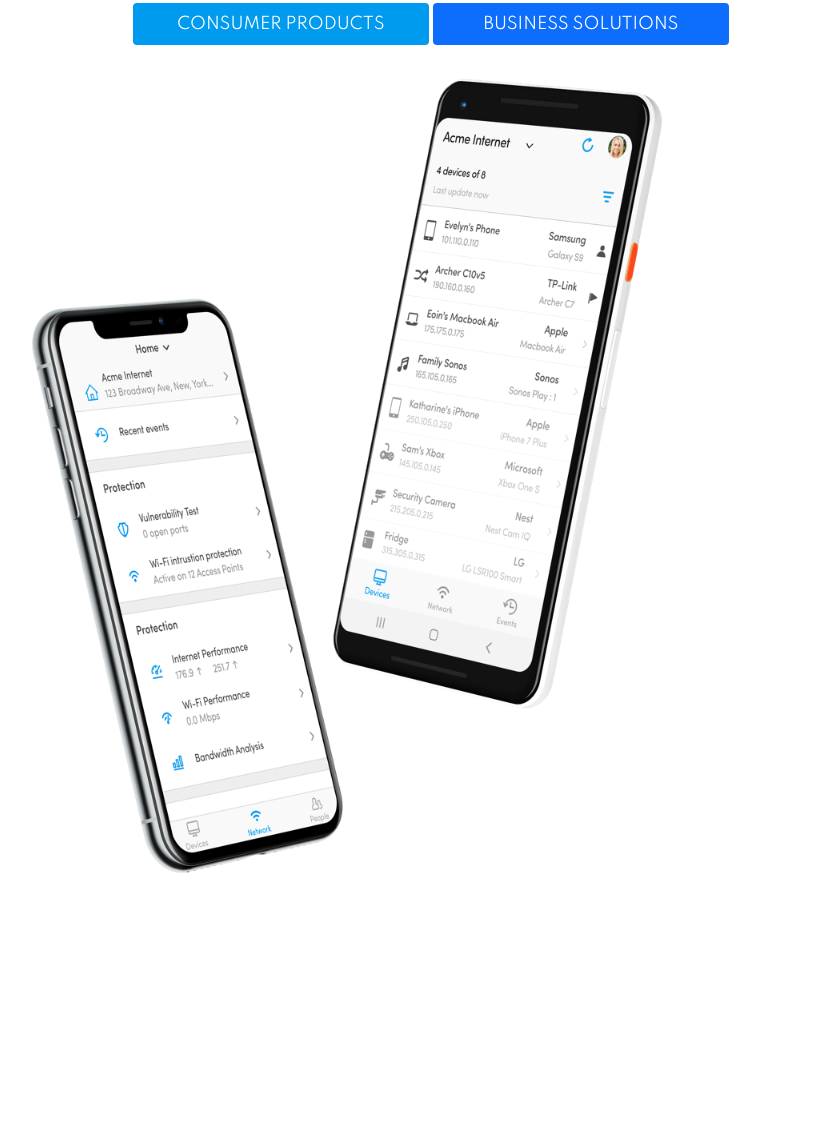
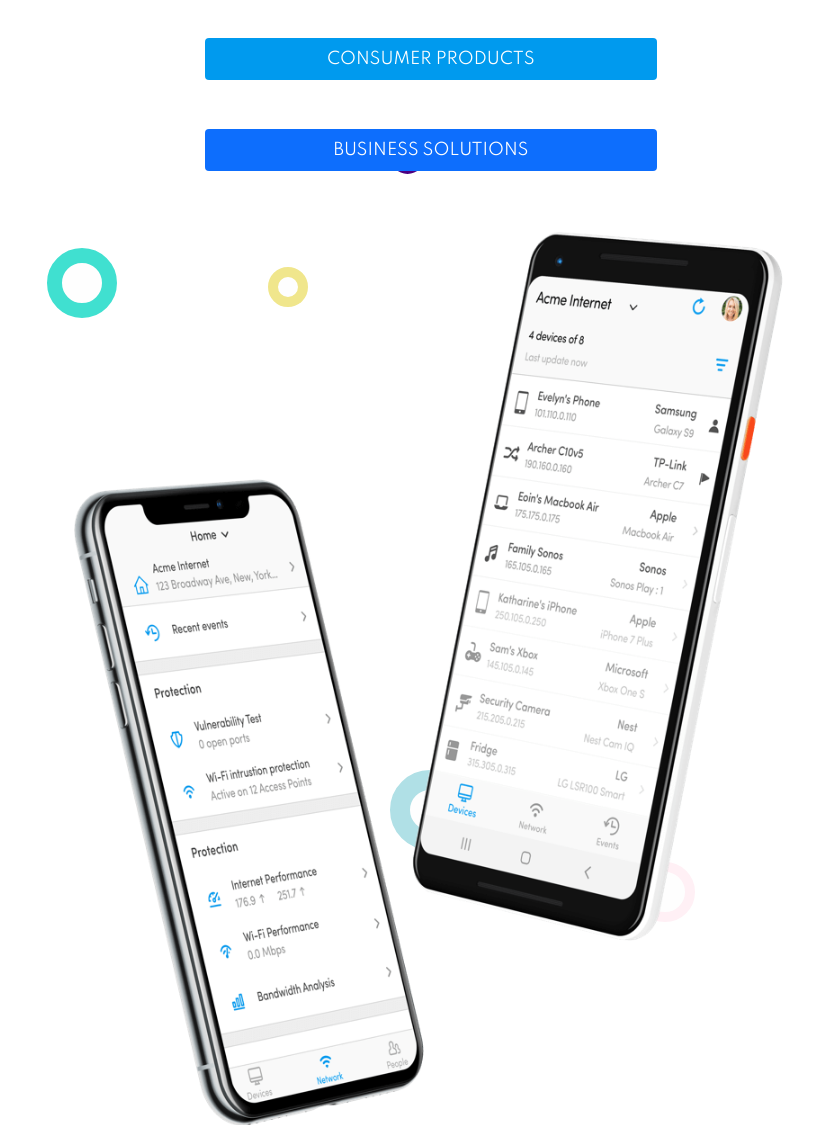
Before and after one commit to JessIxAm/lint, a plain HTML site: page index.html in a window 1280 px wide. Shown: the part 282-1407 px from the top of the page, without its empty margins (209-1022 px from the left). Before the commit the page ends 1164 px from the top, so only its background shows below. Drawn offline with nearby package versions, Linux system fonts and the light colour scheme.

Commit message:
css/mainstyle.css EDITED --> working on .banner_show

```diff
--- a/css/mainstyle.css
+++ b/css/mainstyle.css
@@ -32,15 +32,18 @@
                     font-size: calc(1.7rem + 1vw);
                     font-weight: 700;
 
-                    margin: 0 0 1.8rem;
+                    margin-bottom: calc(.8rem + 2vw);
                }
                .intro .intro_p{
                     line-height: 1.5;
-                    margin-bottom: 1rem;
+                    margin-bottom: calc(1rem + 2vw);
+               }
+               .intro_button{
+                    text-align: center;
                }
                .intro_button button{
-                    min-width: 18.5rem ;
-                    margin-bottom: 1.5rem;
+                    min-width: 96% ;
+                    margin-bottom: calc(1.5rem + 2vw);
                     padding: .5rem 1rem !important;
                     color: var(--bg-primary) !important;
                     height: 42px;
@@ -71,6 +74,9 @@
           .banner_show{
                position: relative;
           }
+          .banner_show .banner_show_img{
+               max-width: 90%;
+          }
 
                /* banner decoration div START */
                .banner_show .banner_deco{
@@ -79,6 +85,61 @@
                     height: 100%;
                     width: 100%;
                }
+                    /*all shapes*/
+                    .banner_deco .shape{
+                         position: absolute;
+                         background-color: var(--bg-primary);
+                         z-index: 2000;
+                    }
+                    .shape.circle{
+                         border-radius: 50%;
+                         border: 10px solid;
+
+                         transition: top 1s ease, left 1s ease;
+                    }
+                         .circle.c_turquoise{
+                              width: 70px;
+                              height: 70px;
+                              border: 15px solid turquoise;
+
+                              top:3%;
+                              left:3%;
+                         }
+                         .circle.c_khaki{
+                              width: 40px;
+                              height: 40px;
+                              border: 10px solid khaki;
+
+                              top:5%;
+                              left:30%;
+                         }
+                         .circle.c_indigo{
+                              width: 35px;
+                              height: 35px;
+                              border: 8px solid indigo;
+
+                              top:-9%;
+                              left:45%;
+                         }
+                         .circle.c_lavenderblush{
+                              width: 60px;
+                              height: 60px;
+                              border: 10px solid lavenderblush;
+
+                              top:70%;
+                              left:75%;
+                         }
+                         .circle.c_powderblue{
+                              width: 80px;
+                              height: 80px;
+                              border: 20px solid powderblue;
+
+                              top:60%;
+                              left:45%;
+                         }
+
+
+
                /* banner decoration div END */
 
           /*--banner_show END */
--- a/index.html
+++ b/index.html
@@ -93,11 +93,17 @@
                               </button>
                          </div>
                     </div>
-                    <div class="banner_show">
+                    <div class="banner_show flex">
                          <div class="banner_deco">
-
+                              <div class="shape circle c_turquoise"></div>
+                              <div class="shape circle c_khaki"></div>
+                              <div class="shape circle c_indigo"></div>
+                              <div class="shape circle c_lavenderblush"></div>
+                              <div class="shape circle c_powderblue"></div>
+                              <div class="shape bar b_tomato"></div>
+                              <div class="shape bar b_thistle"></div>
                          </div>
-                         <img src="medias/phones.png" alt="Two black smartphones displaying our Apps" />
+                         <img class="banner_show_img" src="medias/phones.png" alt="Two black smartphones displaying our Apps" />
                     </div>
                </div>
           </div>
```
